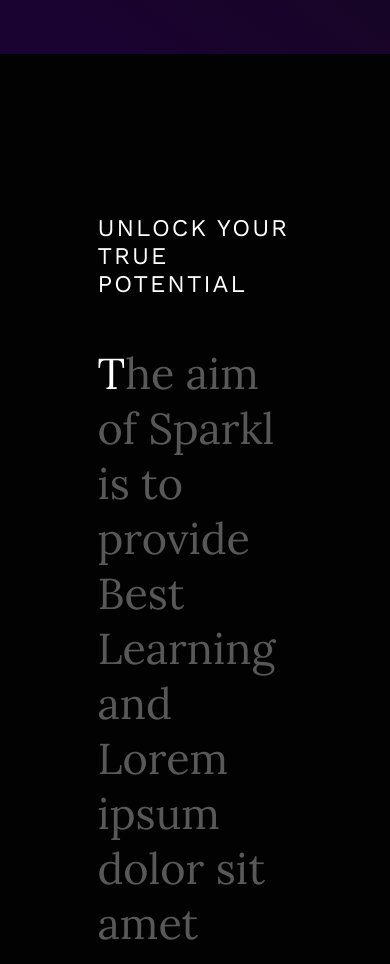
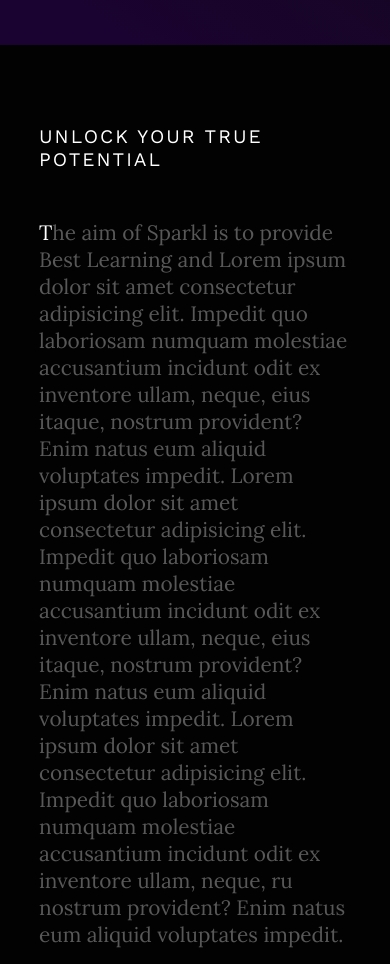
Before and after one commit to gauravsoni97/sparklAssignment, a React (Vite) app: page / in a window 390 px wide. Shown: the part 1032-1996 px from the top of the page. Built offline with nearby package versions, Linux system fonts and the light colour scheme.

Commit message:
text responsivness done

```diff
--- a/src/components/Home/Home.css
+++ b/src/components/Home/Home.css
@@ -289,7 +289,9 @@
   .HomeSection {
     padding: 2rem 1rem;
   }
-
+  .HomeHeadingSection h1 {
+    font-size: 1.9rem;
+  }
   /* HOME RIGHT SIDE  */
 
   .HomeImgSliderSection {
--- a/src/components/Text/TextEffect.css
+++ b/src/components/Text/TextEffect.css
@@ -21,3 +21,45 @@
 .active {
   color: white;
 }
+
+/* =============================================== Responsiveness ==========================================*/
+
+@media screen and (width <= 1100px) {
+  .TextEffectSection {
+    max-width: 80vw;
+  }
+
+  .TextEffectHeading {
+    margin: 10rem 0 3rem;
+  }
+
+  .text {
+    font-size: 2.5rem;
+    color: rgba(128, 128, 128, 0.686);
+  }
+}
+
+@media screen and (width <= 600px) {
+
+
+  .TextEffectHeading {
+    margin: 5rem 0 3rem;
+    font-size: 1.2rem;
+  }
+
+  .text {
+    font-size: 1.8rem;
+    color: rgba(128, 128, 128, 0.686);
+  }
+}
+@media screen and (width <= 450px) {
+  .text {
+    font-size: 1.7rem;
+  }
+}
+
+@media screen and (width <= 400px) {
+  .text {
+    font-size: 1.3rem;
+  }
+}
```
